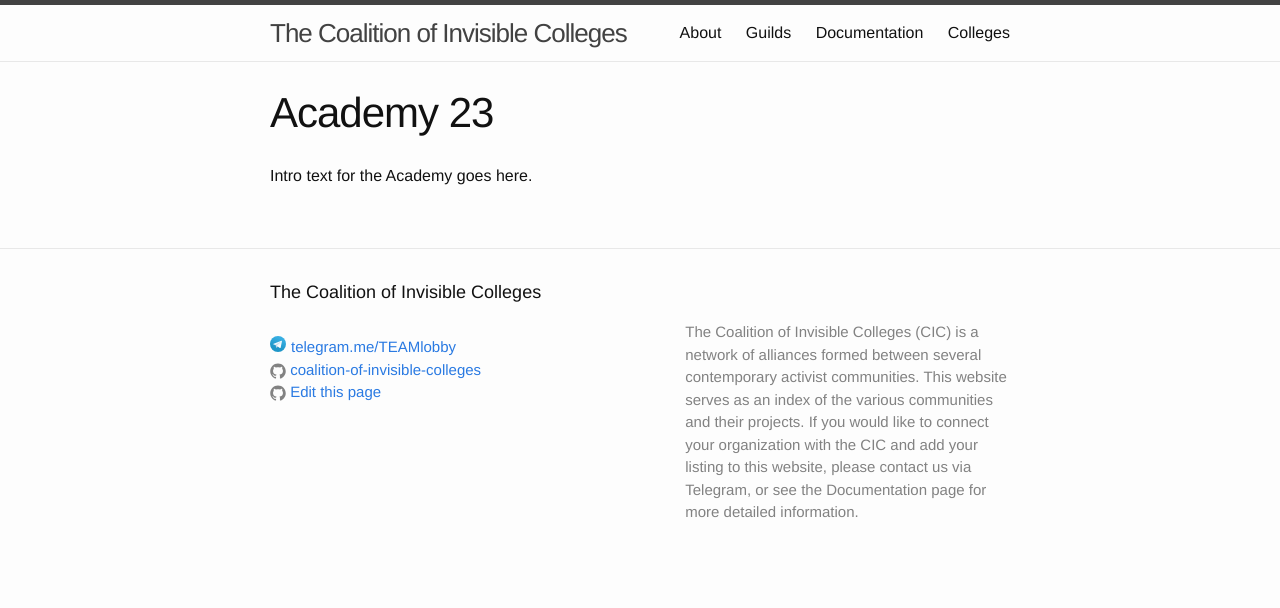
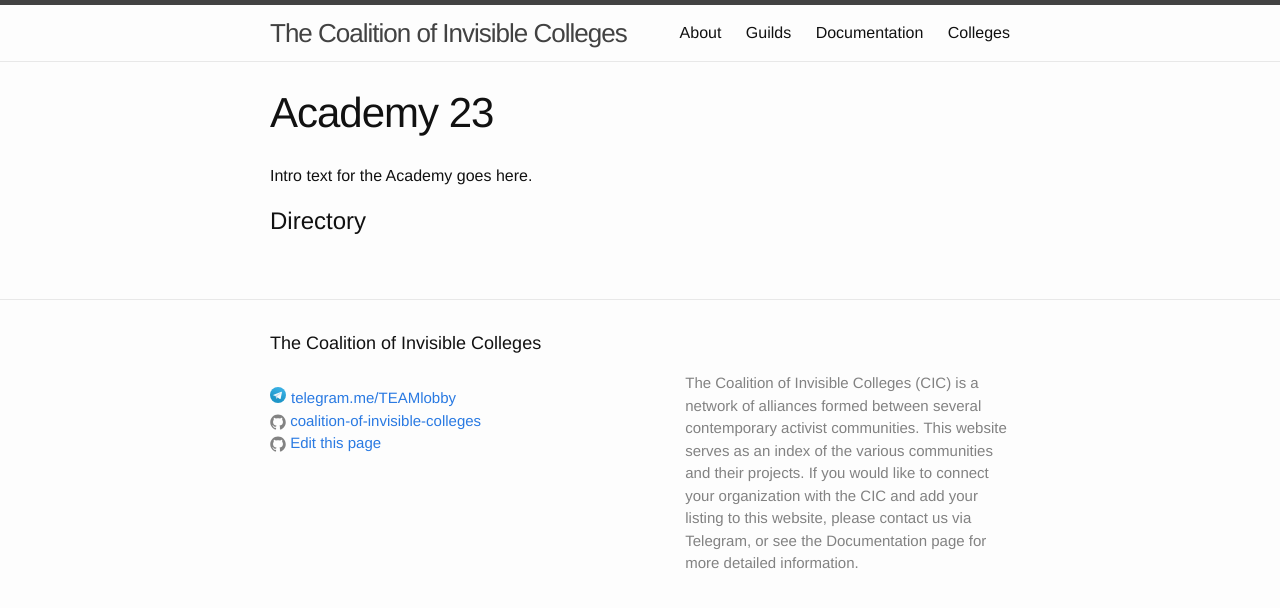
Before and after one commit to coalition-of-invisible-colleges/cic.github.io, a Jekyll site: the page built from colleges/academy_23.md, in a window 1280 px wide. Shown: the top 608 px of the page. Built offline with Jekyll 4.4.1, drawn with Linux system fonts in a browser that asks for light colours.

Commit message:
Update college.html

```diff
--- a/_layouts/college.html
+++ b/_layouts/college.html
@@ -9,6 +9,7 @@ layout: default
 
   <div class="post-content">
     {{ content }}
+    <h1>Directory</h1>
     {% assign listings = site.listings | where: 'college', page.college | sort: 'college' %}
     {% for listing in listings %}
     <div class="listing {{ listing.guild }}" style="position: relative;">
```
